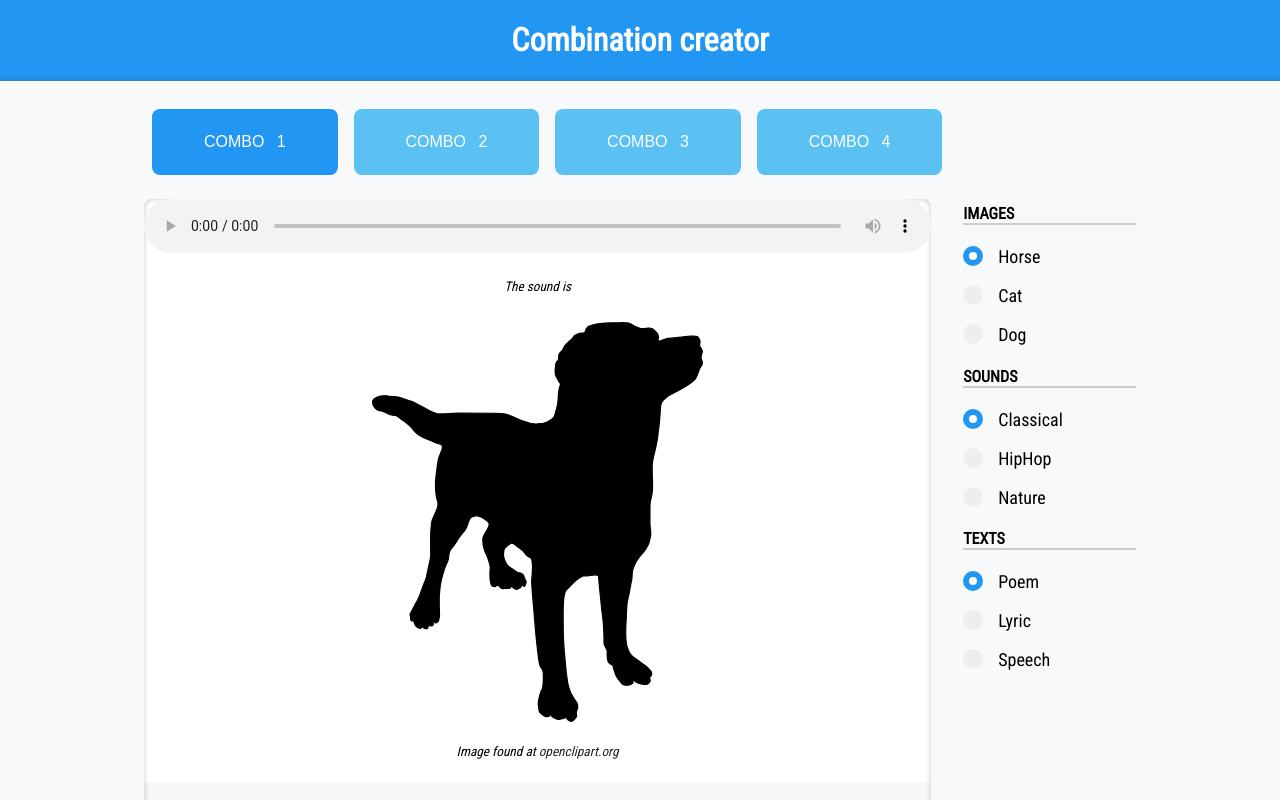
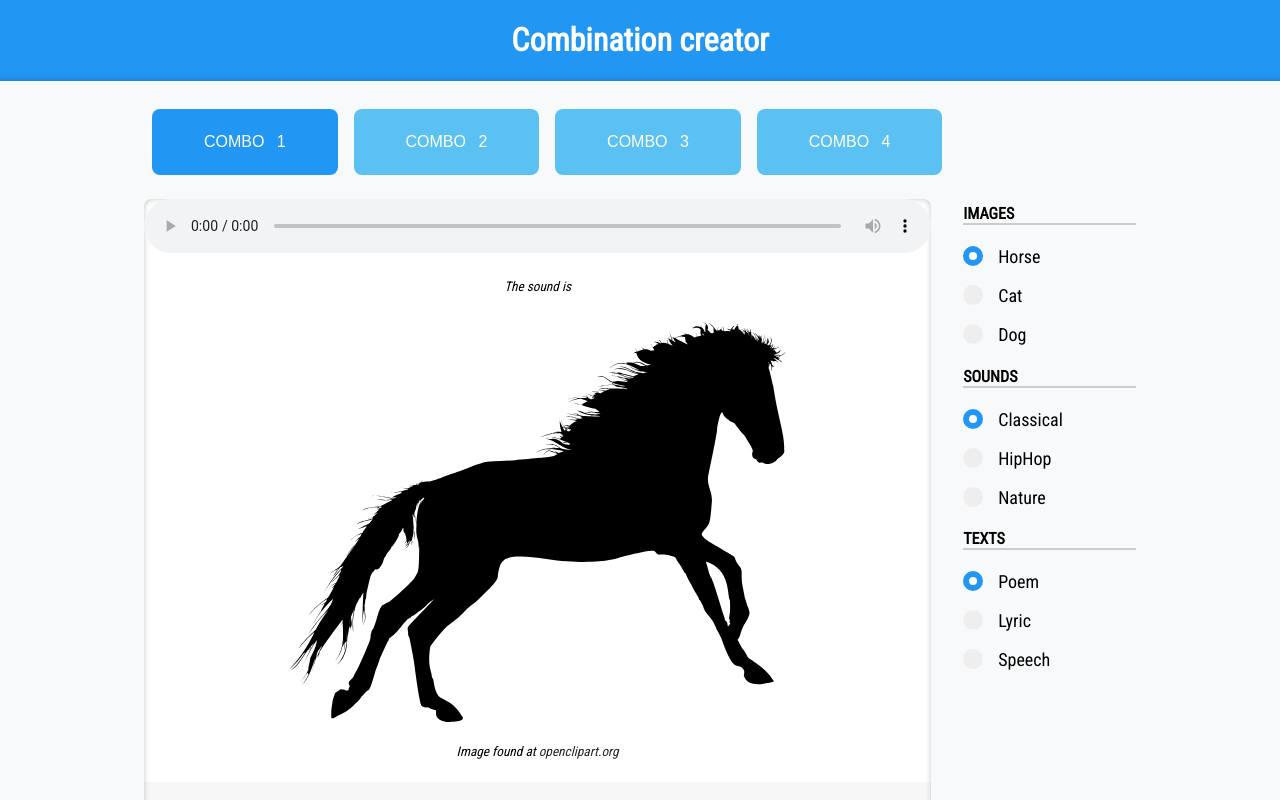
Before and after one commit to IT2810/it2810-webutvikling-h18-prosjekt-2-gruppe--50, a React (Create React App) app in the folder project_1/: page / in a window 1280 px wide. Shown: the top 800 px of the page. Built offline with nearby package versions, Linux system fonts and the light colour scheme.

Commit message:
Ensures init types match selected types

```diff
--- a/project_1/src/App.js
+++ b/project_1/src/App.js
@@ -38,11 +38,11 @@ class App extends Component {
   constructor () {
     super()
     let activeNr = 1
-    let image = Object.keys(svgMap)[activeNr]
-    let sound = Object.keys(soundMap)[activeNr]
-    let text = Object.keys(resourcesMap)[activeNr]
+    let image = Object.keys(svgMap)[activeNr-1]
+    let sound = Object.keys(soundMap)[activeNr-1]
+    let text = Object.keys(resourcesMap)[activeNr-1]
     this.state = {
-      customCombo: getCombo(image, sound, text, activeNr),
+      customCombo: getCombo(image, sound, text, activeNr-1),
       showCustomCombo: true,
       activeNr,
       combos: getCombos(image, sound, text),
```
